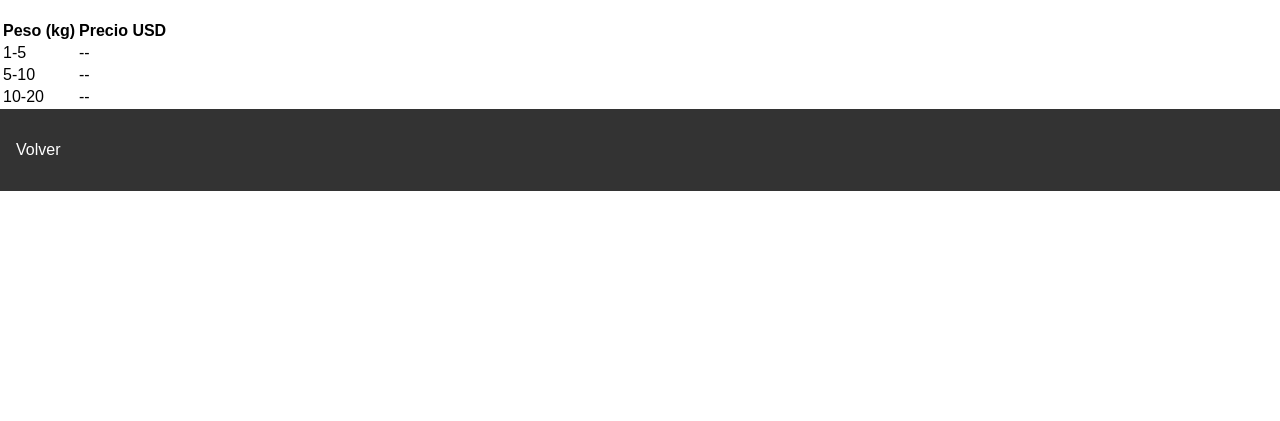
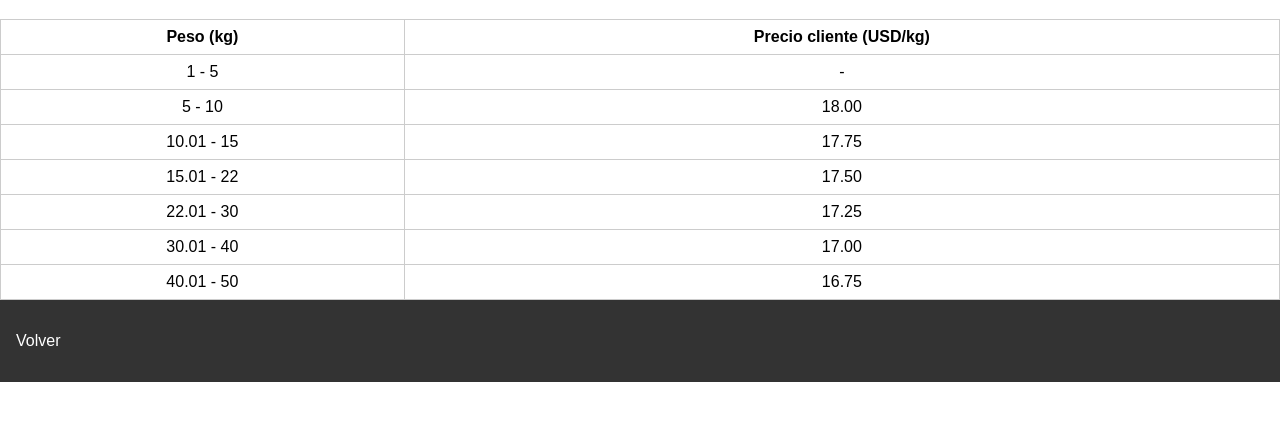
Before and after one commit to P4niikK/Oriex2, a plain HTML site: page tarifas.html in a window 1280 px wide. Shown: the part 111-532 px from the top of the page. Drawn offline with Linux system fonts and the light colour scheme.

Commit message:
Agrega tabla de tarifas con precios

```diff
--- a/style.css
+++ b/style.css
@@ -82,6 +82,17 @@ body {
 }
 .footer a { color: #fff; text-decoration: none; }
 
+.tabla-tarifas {
+  width: 100%;
+  border-collapse: collapse;
+}
+.tabla-tarifas th,
+.tabla-tarifas td {
+  border: 1px solid #ccc;
+  padding: 0.5rem;
+  text-align: center;
+}
+
 @media (max-width: 768px) {
   .navbar .menu {
     display: none;
--- a/tarifas.html
+++ b/tarifas.html
@@ -14,12 +14,19 @@
     <h1>Tarifas</h1>
     <table class="tabla-tarifas">
       <thead>
-        <tr><th>Peso (kg)</th><th>Precio USD</th></tr>
+        <tr>
+          <th>Peso (kg)</th>
+          <th>Precio cliente (USD/kg)</th>
+        </tr>
       </thead>
       <tbody>
-        <tr><td>1-5</td><td>--</td></tr>
-        <tr><td>5-10</td><td>--</td></tr>
-        <tr><td>10-20</td><td>--</td></tr>
+        <tr><td>1 - 5</td><td>-</td></tr>
+        <tr><td>5 - 10</td><td>18.00</td></tr>
+        <tr><td>10.01 - 15</td><td>17.75</td></tr>
+        <tr><td>15.01 - 22</td><td>17.50</td></tr>
+        <tr><td>22.01 - 30</td><td>17.25</td></tr>
+        <tr><td>30.01 - 40</td><td>17.00</td></tr>
+        <tr><td>40.01 - 50</td><td>16.75</td></tr>
       </tbody>
     </table>
   </main>
```
